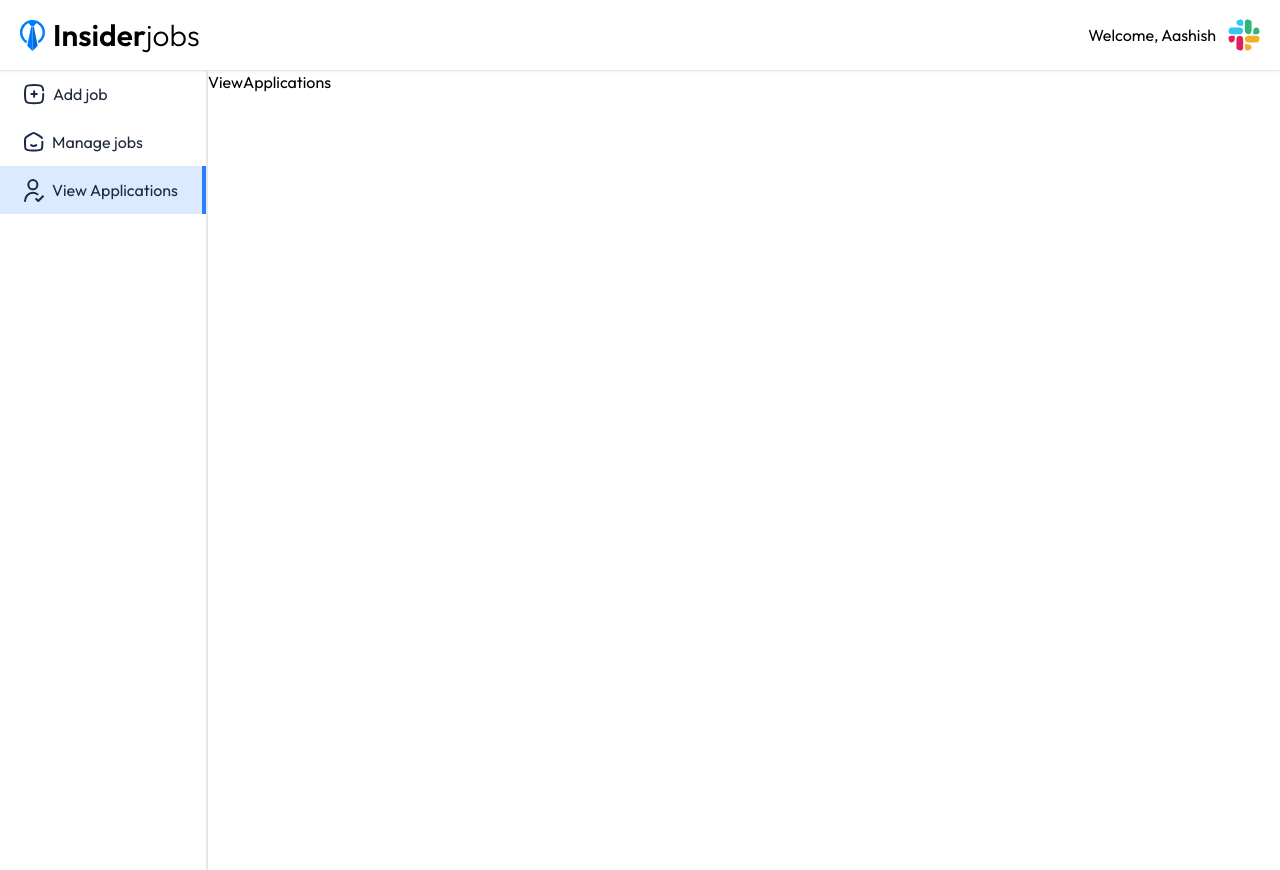
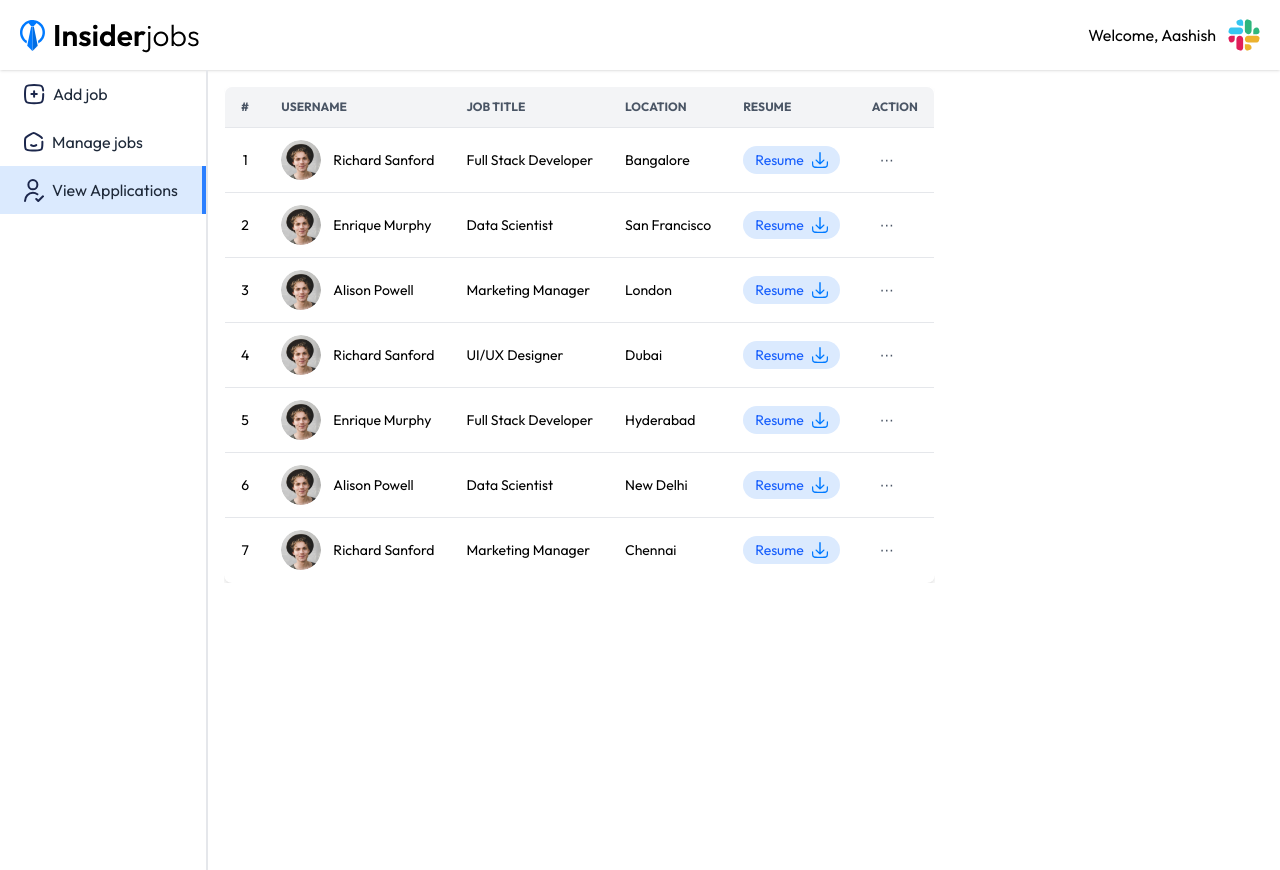
Before and after one commit to AashishBadal/Job-Portal, a React (Vite) app in the folder client/: page /dashboard/view-applications in a window 1280 px wide. Built offline with nearby package versions, Linux system fonts and the light colour scheme.

Commit message:
completed the ui of view applications page of recruiter

```diff
--- a/client/src/pages/ViewApplications.jsx
+++ b/client/src/pages/ViewApplications.jsx
@@ -1,9 +1,74 @@
-import React from 'react'
+import React from "react";
+import { assets, viewApplicationsPageData } from "../assets/assets";
 
 const ViewApplications = () => {
   return (
-    <div>ViewApplications</div>
-  )
-}
+    <div className="container mx-auto p-4">
+      <div className="overflow-x-auto">
+        <table className="w-full bg-white shadow-md rounded-lg overflow-hidden text-sm border border-gray-200">
+          <thead className="bg-gray-100 text-gray-600 uppercase text-xs border-b border-gray-200">
+            <tr>
+              <th className="py-3 px-4 text-left">#</th>
+              <th className="py-3 px-4 text-left">Username</th>
+              <th className="py-3 px-4 text-left max-sm:hidden">Job Title</th>
+              <th className="py-3 px-4 text-left max-sm:hidden">Location</th>
+              <th className="py-3 px-4 text-left">Resume</th>
+              <th className="py-3 px-4 text-left">Action</th>
+            </tr>
+          </thead>
+          <tbody>
+            {viewApplicationsPageData.map((applicant, index) => (
+              <tr
+                key={index}
+                className="border-b border-gray-200 hover:bg-gray-50 transition-colors"
+              >
+                <td className="py-3 px-4 text-center">{index + 1}</td>
+                <td className="py-3 px-4 flex items-center gap-3">
+                  <img
+                    className="w-10 h-10 rounded-full object-cover max-sm:hidden"
+                    src={applicant.imgSrc}
+                    alt={applicant.name}
+                  />
+                  <span>{applicant.name}</span>
+                </td>
+                <td className="py-3 px-4 max-sm:hidden">{applicant.jobTitle}</td>
+                <td className="py-3 px-4 max-sm:hidden">{applicant.location}</td>
+                <td className="py-3 px-4">
+                  <a
+                    href=""
+                    target="_blank"
+                    className="bg-blue-100 text-blue-600 px-3 py-1 rounded-full inline-flex items-center gap-2 hover:bg-blue-200 transition"
+                  >
+                    Resume
+                    <img
+                      src={assets.resume_download_icon}
+                      alt="Download"
+                      className="w-4 h-4"
+                    />
+                  </a>
+                </td>
+                <td className="py-3 px-4 relative">
+                  <div className="relative inline-block text-left group">
+                    <button className="text-gray-600 px-2 py-1 hover:bg-gray-200 rounded-full transition">
+                      ⋯
+                    </button>
+                    <div className="absolute right-0 mt-2 w-32 bg-white border border-gray-200 rounded shadow-md opacity-0 invisible group-hover:opacity-100 group-hover:visible transition duration-200 z-10">
+                      <button className="block w-full text-left px-4 py-2 text-green-600 hover:bg-gray-100">
+                        Accept
+                      </button>
+                      <button className="block w-full text-left px-4 py-2 text-red-500 hover:bg-gray-100">
+                        Reject
+                      </button>
+                    </div>
+                  </div>
+                </td>
+              </tr>
+            ))}
+          </tbody>
+        </table>
+      </div>
+    </div>
+  );
+};
 
-export default ViewApplications
+export default ViewApplications;
```
